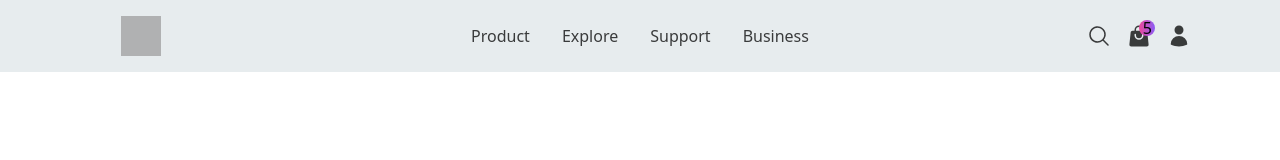
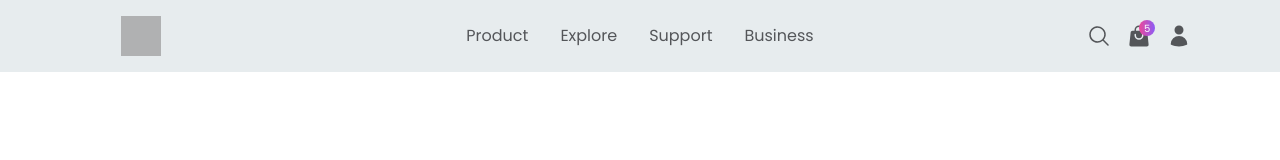
Before and after one commit to taimoorM/nextjs-ecomm, a Next.js app: page / in a window 1280 px wide. Shown: the top 160 px of the page. Built offline with nearby package versions, Linux system fonts and the light colour scheme; grey boxes are pictures that could not be loaded.

Commit message:
added custom font and finished off header/nav styling

```diff
--- a/components/Header.tsx
+++ b/components/Header.tsx
@@ -32,7 +32,7 @@
         <MagnifyingGlassIcon className="headerIcon" />
         <Link href="">
           <div className="relative cursor-pointer">
-            <span className="absolute -right-1 -top-1 z-50 flex h-4 w-4 items-center justify-center rounded-full bg-gradient-to-r from-pink-500 to-violet-500">
+            <span className="absolute -right-1 -top-1 z-50 flex h-4 w-4 items-center justify-center rounded-full bg-gradient-to-r from-pink-500 to-violet-500 text-[10px] text-white">
               5
             </span>
             <ShoppingBagIcon className="headerIcon" />
@@ -51,7 +51,10 @@
             // onClick={() => signOut()}
           />
         ) : (
-          <UserIcon className="headerIcon" />
+          <UserIcon
+            className="headerIcon"
+            // onClick={() => signIn()}
+          />
         )}
       </div>
     </header>
--- a/styles/globals.css
+++ b/styles/globals.css
@@ -1,6 +1,14 @@
+@import url("https://fonts.googleapis.com/css2?family=Poppins:ital,wght@0,100;0,200;0,300;0,400;0,500;0,600;0,700;0,800;0,900;1,100;1,200;1,300;1,400;1,500;1,600;1,700;1,800;1,900&display=swap");
+
 @tailwind base;
 @tailwind components;
 @tailwind utilities;
+
+@layer base {
+  body {
+    @apply font-body text-[#232428];
+  }
+}
 
 @layer components {
   .headerLink {
--- a/tailwind.config.js
+++ b/tailwind.config.js
@@ -1,12 +1,16 @@
 /** @type {import('tailwindcss').Config} */
 module.exports = {
   content: [
-    './pages/**/*.{js,ts,jsx,tsx}',
-    './components/**/*.{js,ts,jsx,tsx}',
-    './app/**/*.{js,ts,jsx,tsx}',
+    "./pages/**/*.{js,ts,jsx,tsx}",
+    "./components/**/*.{js,ts,jsx,tsx}",
+    "./app/**/*.{js,ts,jsx,tsx}",
   ],
   theme: {
-    extend: {},
+    extend: {
+      fontFamily: {
+        body: ["Poppins", "sans-serif"],
+      },
+    },
   },
   plugins: [],
-}
+};
```
